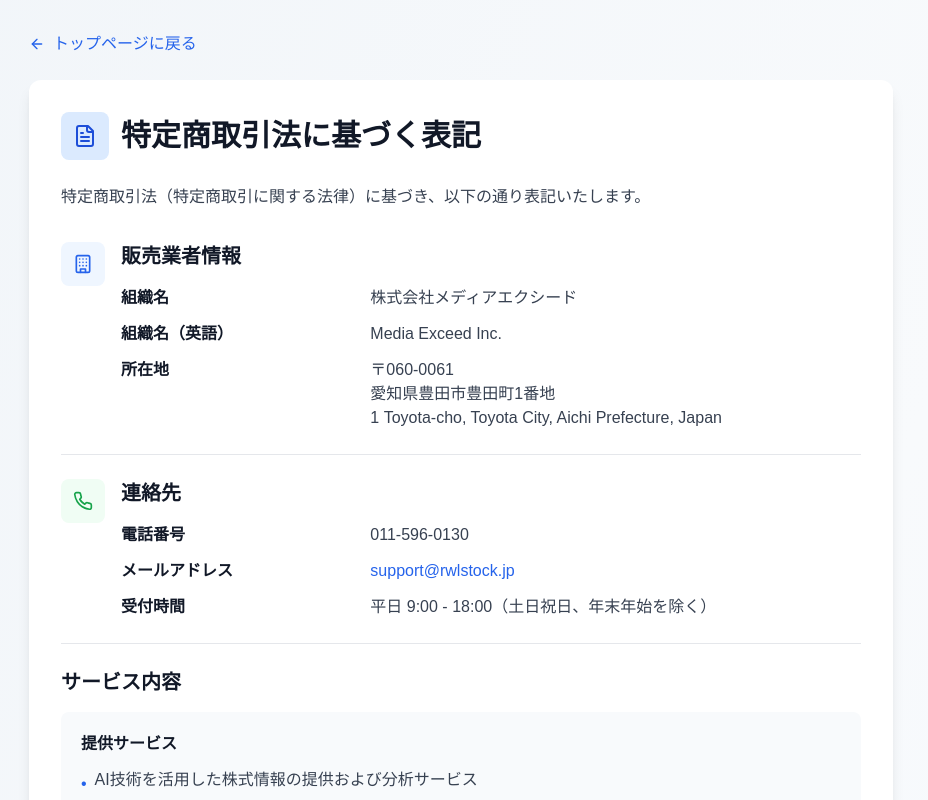
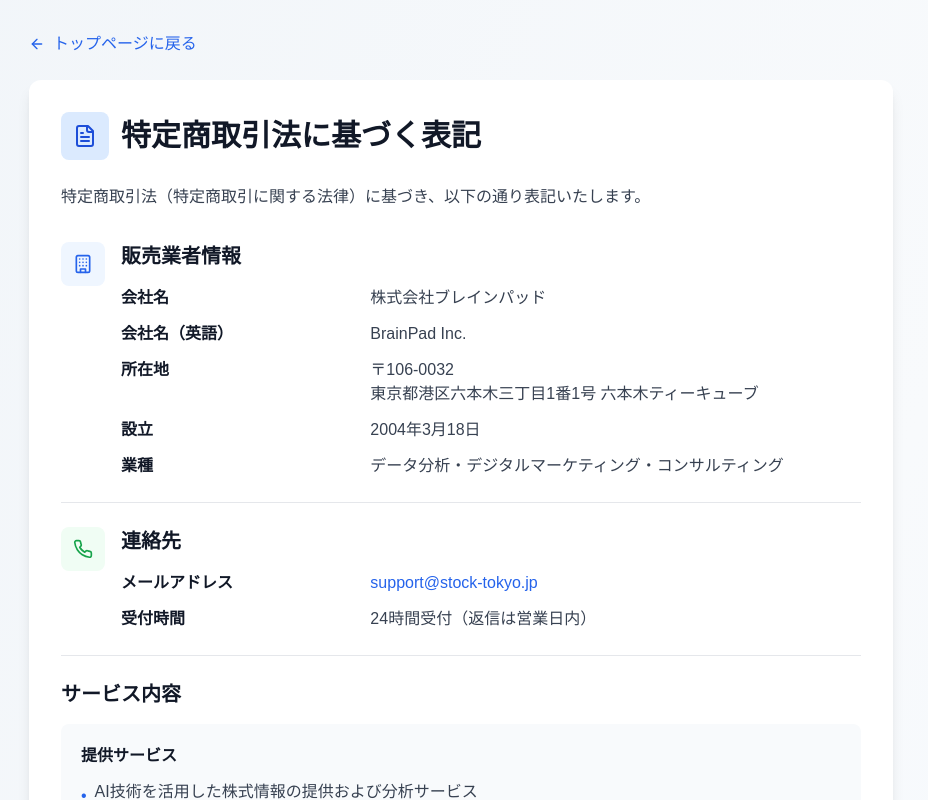
Before and after one commit to linhaiwebs/aitokyostock.jp, a React (Vite) app: page /specified-commercial-transaction-act in a window 1280 px wide. Shown: the top 800 px of the page, without its empty margins (174-1102 px from the left). Built offline with nearby package versions, Linux system fonts and the light colour scheme; no server answers.

Commit message:
Updated Footer.tsx

```diff
--- a/src/components/Footer.tsx
+++ b/src/components/Footer.tsx
@@ -129,11 +129,11 @@
                   </Link>
                 </li>
                 <li className="flex items-center gap-1 text-white drop-shadow-lg">
-                  <Phone className="w-3 h-3" />
-                  <span>011-596-0130</span>
+                  <Mail className="w-3 h-3" />
+                  <span>support@stock-tokyo.jp</span>
                 </li>
                 <li className="text-white/80 drop-shadow-lg text-xs">
-                  受付時間: 平日 9:00-18:00
+                  受付時間: 24時間受付（返信は営業日内）
                 </li>
               </ul>
             </div>
@@ -142,7 +142,7 @@
           {/* Copyright Section */}
           <div className="border-t border-white/30 pt-4 text-center">
             <p className="text-xs sm:text-sm text-white drop-shadow-lg mb-2 font-medium">
-              &copy; {currentYear} 株式会社メディアエクシード (Media Exceed Inc.). All rights reserved.
+              &copy; {currentYear} 株式会社ブレインパッド (BrainPad Inc.). All rights reserved.
             </p>
             <p className="text-[10px] sm:text-xs text-white/90 drop-shadow-lg leading-relaxed max-w-3xl mx-auto mb-4">
               当サイトで提供される情報は投資勧誘を目的としたものではありません。
@@ -151,18 +151,18 @@
             </p>
 
             {/* Service Information */}
-            <div className="text-[10px] sm:text-xs text-white/80 drop-shadow-lg">
-              <p className="inline">株式会社メディアエクシード</p>
-              <span className="mx-2">|</span>
-              <p className="inline">AI株式診断サービス</p>
-              <span className="mx-2">|</span>
-              <p className="inline">リアルタイム株価情報</p>
-              <span className="mx-2">|</span>
-              <p className="inline">テクニカル分析</p>
-              <span className="mx-2">|</span>
-              <p className="inline">銘柄スクリーニング</p>
-              <span className="mx-2">|</span>
-              <p className="inline">データ提供: 公開市場情報</p>
+            <div className="text-[10px] sm:text-xs text-white/80 drop-shadow-lg space-y-1">
+              <p>株式会社ブレインパッド（BrainPad Inc.）</p>
+              <p>〒106-0032 東京都港区六本木三丁目1番1号 六本木ティーキューブ</p>
+              <p className="mt-2">
+                <span className="inline">AI株式診断サービス</span>
+                <span className="mx-2">|</span>
+                <span className="inline">データ分析</span>
+                <span className="mx-2">|</span>
+                <span className="inline">デジタルマーケティング</span>
+                <span className="mx-2">|</span>
+                <span className="inline">DXコンサルティング</span>
+              </p>
             </div>
           </div>
         </div>
--- a/src/pages/Contact.tsx
+++ b/src/pages/Contact.tsx
@@ -32,10 +32,11 @@
               <div className="bg-blue-50 rounded-lg p-4 flex items-start gap-3">
                 <Clock className="w-5 h-5 text-blue-600 mt-1 flex-shrink-0" />
                 <div>
-                  <p className="font-semibold text-gray-900 mb-1">平日 9:00 - 18:00</p>
+                  <p className="font-semibold text-gray-900 mb-1">24時間受付</p>
                   <p className="text-sm text-gray-600">
-                    ※土日祝日、年末年始は休業とさせていただきます<br />
-                    ※お問い合わせ内容により、回答までに数日かかる場合がございます
+                    ※メールでのお問い合わせは24時間受け付けております<br />
+                    ※ご返信は営業日（平日 9:00-18:00）内に順次対応いたします<br />
+                    ※土日祝日、年末年始の返信は翌営業日となります
                   </p>
                 </div>
               </div>
@@ -158,26 +159,26 @@
 
             <div className="bg-slate-100 rounded-lg p-6">
               <h3 className="font-bold text-gray-900 mb-3 flex items-center gap-2">
-                <Phone className="w-5 h-5" />
-                電話でのお問い合わせ
+                <Mail className="w-5 h-5" />
+                運営会社情報
               </h3>
               <p className="text-sm text-gray-700 mb-2">
-                株式会社メディアエクシード (Media Exceed Inc.)
+                <strong>会社名:</strong> 株式会社ブレインパッド（BrainPad Inc.）
               </p>
               <p className="text-sm text-gray-700 mb-2">
-                〒060-0061 愛知県豊田市豊田町1番地
+                <strong>所在地:</strong> 〒106-0032 東京都港区六本木三丁目1番1号 六本木ティーキューブ
               </p>
               <p className="text-sm text-gray-700 mb-2">
-                1 Toyota-cho, Toyota City, Aichi Prefecture, Japan
+                <strong>設立:</strong> 2004年3月18日
               </p>
               <p className="text-sm text-gray-700 mb-2">
-                <strong>電話番号:</strong> 011-596-0130
+                <strong>業種:</strong> データ分析・デジタルマーケティング・コンサルティング
               </p>
               <p className="text-sm text-gray-700 mb-2">
-                <strong>メールアドレス:</strong> support@rwlstock.jp
+                <strong>メールアドレス:</strong> support@stock-tokyo.jp
               </p>
               <p className="text-sm text-gray-700">
-                <strong>受付時間:</strong> 平日 9:00-18:00
+                <strong>受付時間:</strong> 24時間受付（返信は営業日内）
               </p>
             </div>
           </div>
--- a/src/pages/Privacy.tsx
+++ b/src/pages/Privacy.tsx
@@ -27,7 +27,7 @@
             <section className="mb-8">
               <h2 className="text-xl font-bold text-gray-900 mb-4">1. 基本方針</h2>
               <p className="text-gray-700 leading-relaxed">
-                AI株式診断サービス（以下「当サービス」）の運営者である株式会社メディアエクシード（以下「当社」）は、利用者の個人情報の重要性を認識し、
+                AI株式診断サービス（以下「当サービス」）の運営者である株式会社ブレインパッド（以下「当社」）は、利用者の個人情報の重要性を認識し、
                 個人情報の保護に関する法律（個人情報保護法）を遵守し、適切に取り扱い、保護することに努めます。
               </p>
             </section>
@@ -140,22 +140,19 @@
                 本ポリシーに関するご質問、個人情報の取り扱いに関するご相談は、お問い合わせフォームよりご連絡ください。
               </p>
               <p className="text-sm text-gray-700 mb-2">
-                <strong>株式会社メディアエクシード (Media Exceed Inc.)</strong>
+                <strong>株式会社ブレインパッド (BrainPad Inc.)</strong>
               </p>
               <p className="text-sm text-gray-700 mb-2">
-                〒060-0061 愛知県豊田市豊田町1番地
+                〒106-0032 東京都港区六本木三丁目1番1号 六本木ティーキューブ
               </p>
               <p className="text-sm text-gray-700 mb-2">
-                1 Toyota-cho, Toyota City, Aichi Prefecture, Japan
+                設立: 2004年3月18日
               </p>
               <p className="text-sm text-gray-700 mb-2">
-                電話番号: 011-596-0130
-              </p>
-              <p className="text-sm text-gray-700 mb-2">
-                メール: support@rwlstock.jp
+                メール: support@stock-tokyo.jp
               </p>
               <p className="text-sm text-gray-700">
-                受付時間: 平日 9:00-18:00（土日祝日を除く）
+                受付時間: 24時間受付（返信は営業日内）
               </p>
             </div>
           </div>
--- a/src/pages/SpecifiedCommercialTransactionAct.tsx
+++ b/src/pages/SpecifiedCommercialTransactionAct.tsx
@@ -35,20 +35,27 @@
                   <h2 className="text-xl font-bold text-gray-900 mb-4">販売業者情報</h2>
                   <dl className="space-y-3">
                     <div className="grid sm:grid-cols-3 gap-2">
-                      <dt className="font-semibold text-gray-900">組織名</dt>
-                      <dd className="sm:col-span-2 text-gray-700">株式会社メディアエクシード</dd>
+                      <dt className="font-semibold text-gray-900">会社名</dt>
+                      <dd className="sm:col-span-2 text-gray-700">株式会社ブレインパッド</dd>
                     </div>
                     <div className="grid sm:grid-cols-3 gap-2">
-                      <dt className="font-semibold text-gray-900">組織名（英語）</dt>
-                      <dd className="sm:col-span-2 text-gray-700">Media Exceed Inc.</dd>
+                      <dt className="font-semibold text-gray-900">会社名（英語）</dt>
+                      <dd className="sm:col-span-2 text-gray-700">BrainPad Inc.</dd>
                     </div>
                     <div className="grid sm:grid-cols-3 gap-2">
                       <dt className="font-semibold text-gray-900">所在地</dt>
                       <dd className="sm:col-span-2 text-gray-700">
-                        〒060-0061<br />
-                        愛知県豊田市豊田町1番地<br />
-                        1 Toyota-cho, Toyota City, Aichi Prefecture, Japan
+                        〒106-0032<br />
+                        東京都港区六本木三丁目1番1号 六本木ティーキューブ
                       </dd>
+                    </div>
+                    <div className="grid sm:grid-cols-3 gap-2">
+                      <dt className="font-semibold text-gray-900">設立</dt>
+                      <dd className="sm:col-span-2 text-gray-700">2004年3月18日</dd>
+                    </div>
+                    <div className="grid sm:grid-cols-3 gap-2">
+                      <dt className="font-semibold text-gray-900">業種</dt>
+                      <dd className="sm:col-span-2 text-gray-700">データ分析・デジタルマーケティング・コンサルティング</dd>
                     </div>
                   </dl>
                 </div>
@@ -64,16 +71,12 @@
                   <h2 className="text-xl font-bold text-gray-900 mb-4">連絡先</h2>
                   <dl className="space-y-3">
                     <div className="grid sm:grid-cols-3 gap-2">
-                      <dt className="font-semibold text-gray-900">電話番号</dt>
-                      <dd className="sm:col-span-2 text-gray-700">011-596-0130</dd>
-                    </div>
-                    <div className="grid sm:grid-cols-3 gap-2">
                       <dt className="font-semibold text-gray-900">メールアドレス</dt>
-                      <dd className="sm:col-span-2 text-blue-600">support@rwlstock.jp</dd>
+                      <dd className="sm:col-span-2 text-blue-600">support@stock-tokyo.jp</dd>
                     </div>
                     <div className="grid sm:grid-cols-3 gap-2">
                       <dt className="font-semibold text-gray-900">受付時間</dt>
-                      <dd className="sm:col-span-2 text-gray-700">平日 9:00 - 18:00（土日祝日、年末年始を除く）</dd>
+                      <dd className="sm:col-span-2 text-gray-700">24時間受付（返信は営業日内）</dd>
                     </div>
                   </dl>
                 </div>
@@ -234,18 +237,12 @@
                   特定商取引法に関するご質問、その他お問い合わせは、
                   以下の方法でご連絡ください。
                 </p>
-                <div className="flex items-start gap-3 mb-3">
+                <div className="flex items-start gap-3 mb-4">
                   <Mail className="w-5 h-5 text-blue-600 mt-1 flex-shrink-0" />
                   <div>
                     <p className="font-semibold text-gray-900 mb-1">メール</p>
-                    <p className="text-blue-600">support@rwlstock.jp</p>
-                  </div>
-                </div>
-                <div className="flex items-start gap-3 mb-4">
-                  <Phone className="w-5 h-5 text-blue-600 mt-1 flex-shrink-0" />
-                  <div>
-                    <p className="font-semibold text-gray-900 mb-1">電話</p>
-                    <p className="text-gray-700">011-596-0130（平日 9:00 - 18:00）</p>
+                    <p className="text-blue-600">support@stock-tokyo.jp</p>
+                    <p className="text-sm text-gray-600 mt-1">24時間受付（返信は営業日内）</p>
                   </div>
                 </div>
                 <Link
--- a/src/pages/Terms.tsx
+++ b/src/pages/Terms.tsx
@@ -27,7 +27,7 @@
             <section className="mb-8">
               <h2 className="text-xl font-bold text-gray-900 mb-4">第1条（適用）</h2>
               <p className="text-gray-700 leading-relaxed mb-3">
-                本規約は、AI株式診断サービス（以下「当サービス」といいます）の利用に関する条件を、当サービスを利用する全ての方（以下「利用者」といいます）と株式会社メディアエクシード（以下「当社」といいます）との間で定めるものです。
+                本規約は、AI株式診断サービス（以下「当サービス」といいます）の利用に関する条件を、当サービスを利用する全ての方（以下「利用者」といいます）と株式会社ブレインパッド（以下「当社」といいます）との間で定めるものです。
               </p>
               <p className="text-gray-700 leading-relaxed">
                 利用者は、当サービスを利用することにより、本規約の全ての内容に同意したものとみなされます。
```
